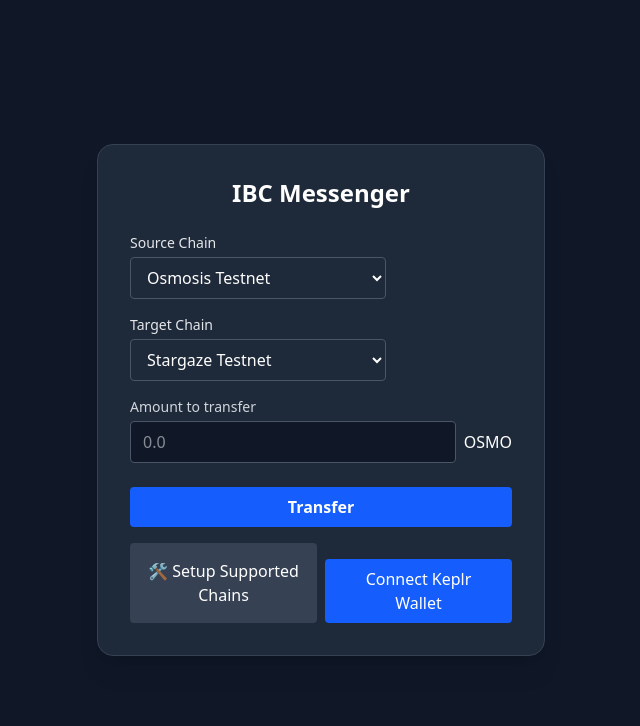
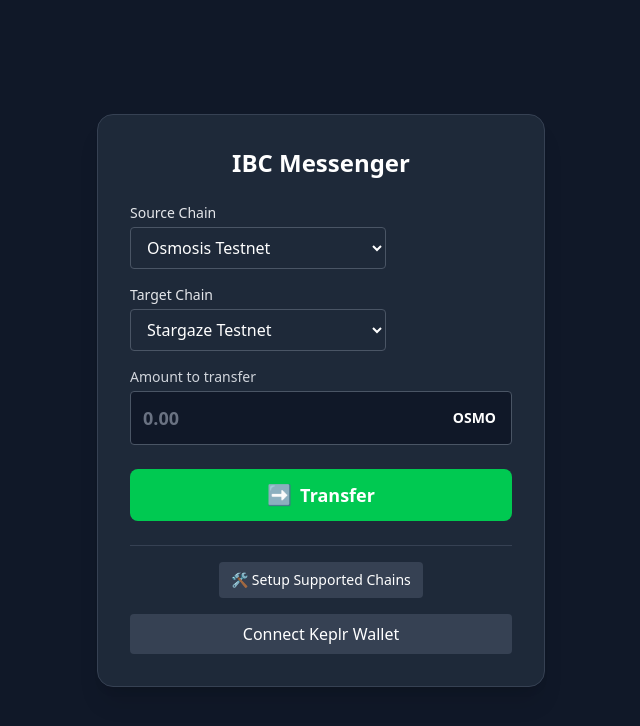
Before and after one commit to joaquinalvarezdev/ibc-messenger, a React (Vite) app: page / in a window 1280 px wide. Shown: the top 726 px of the page, without its empty margins (319-959 px from the left). Built offline with nearby package versions, Linux system fonts and the light colour scheme.

Commit message:
more fe tweaks

```diff
--- a/src/App.tsx
+++ b/src/App.tsx
@@ -1,16 +1,26 @@
+// App.tsx
 import { useState } from "react";
 import ChainSelector from "./components/ChainSelector";
 import WalletConnect from "./components/WalletConnect";
 import SuggestChainButton from "./components/SuggestChainButton";
+import AddressDisplay from "./components/AddressDisplay";
 import { CHAINS } from "./utils/chains";
 
 export default function App() {
-  const [sourceChain, setSourceChain] = useState("osmo-test-5");
-  const [targetChain, setTargetChain] = useState("elgafar-1");
+  const [sourceChain, setSourceChain] = useState(CHAINS.at(0)?.chainId || "osmo-test-5");
+  const [targetChain, setTargetChain] = useState(CHAINS.at(1)?.chainId || "elgafar-1");
   const [showSetupModal, setShowSetupModal] = useState(false);
+  const [amount, setAmount] = useState("");
+  const [addresses, setAddresses] = useState<Record<string, string>>({});
+
   const sourceInfo = CHAINS.find((c) => c.chainId === sourceChain);
   const tokenDenom = sourceInfo?.denom.replace("u", "").toUpperCase();
-  const [amount, setAmount] = useState("");
+
+  const handleSetAddress = (chainId: string, addr: string) => {
+    setAddresses((prev) => ({ ...prev, [chainId]: addr }));
+  };
+
+  const bothConnected = addresses[sourceChain] && addresses[targetChain];
 
   return (
     <div className="min-h-screen flex items-center justify-center bg-gray-900 text-white px-4">
@@ -22,41 +32,62 @@ export default function App() {
 
         <div className="mt-4">
           <label className="text-sm mb-1 block text-gray-300">Amount to transfer</label>
-          <div className="flex items-center gap-2">
+          <div className="relative flex items-center">
             <input
-              type="number"
-              min="0"
-              step="any"
+              inputMode="decimal"
+              type="text"
               value={amount}
               onChange={(e) => setAmount(e.target.value)}
-              className="bg-gray-900 border border-gray-600 text-white px-3 py-2 rounded w-full"
-              placeholder="0.0"
+              className="bg-gray-900 border border-gray-600 text-white placeholder-gray-500 px-3 py-3 pr-20 rounded w-full text-lg font-semibold appearance-none"
+              placeholder="0.00"
             />
-            <span className="text-white font-medium">{tokenDenom || "TOKEN"}</span>
+            <span className="absolute right-4 text-white text-sm font-semibold">
+              {tokenDenom || "TOKEN"}
+            </span>
           </div>
         </div>
 
-        <button className="mt-6 w-full bg-blue-600 hover:bg-blue-700 text-white font-semibold py-2 rounded transition">
-          Transfer
+        <button className="mt-6 w-full bg-green-500 hover:bg-green-600 text-white font-semibold py-3 rounded-lg transition text-lg">
+          <span className="flex items-center justify-center gap-2">
+            <span className="text-xl">➡</span> Transfer
+          </span>
         </button>
 
-        <div className="flex justify-between mt-4 gap-2">
+        <div className="mt-6 border-t border-gray-700 pt-4 flex flex-col gap-3 items-center text-sm">
           <button
             onClick={() => setShowSetupModal(true)}
-            className="w-full bg-gray-700 hover:bg-gray-600 text-white py-2 rounded"
+            className="flex items-center gap-2 bg-gray-700 hover:bg-gray-600 text-white px-3 py-2 rounded"
           >
             🛠️ Setup Supported Chains
           </button>
-          <div className="w-full">
-            <WalletConnect chainId={sourceChain} />
-          </div>
+
+          <AddressDisplay
+            address={addresses[sourceChain]}
+            chainId={sourceChain}
+            label="From Address"
+          />
+          <AddressDisplay
+            address={addresses[targetChain]}
+            chainId={targetChain}
+            label="To Address"
+          />
+        </div>
+
+        <div className="w-full mt-4">
+          {bothConnected ? (
+            <button className="w-full bg-emerald-600 text-white py-3 rounded-lg opacity-90 cursor-default text-lg font-semibold">
+              ✅ Wallet Connected
+            </button>
+          ) : (
+            <WalletConnect chainIds={[sourceChain, targetChain]} setAddress={handleSetAddress} />
+          )}
         </div>
       </div>
 
       {showSetupModal && (
         <div className="fixed inset-0 bg-black bg-opacity-70 flex items-center justify-center z-50">
           <div className="bg-gray-800 p-6 rounded-xl w-80 border border-gray-600">
-            <h2 className="text-xl font-semibold mb-4 text-center">Setup Chains</h2>
+            <h2 className="text-xl font-semibold mb-4 text-center">Setup Chains on Keplr Wallet</h2>
             {CHAINS.map((chain) => (
               <div key={chain.chainId} className="mb-2">
                 <SuggestChainButton chain={chain} />
--- /dev/null
+++ b/src/components/AddressDisplay.tsx
@@ -0,0 +1,39 @@
+import { useState } from "react";
+import { CHAINS } from "../utils/chains";
+
+interface Props {
+  address: string | null;
+  chainId: string;
+  label: string;
+}
+
+export default function AddressDisplay({ address, chainId, label }: Props) {
+  const [copied, setCopied] = useState(false);
+
+  const chain = CHAINS.find((c) => c.chainId === chainId);
+  const icon = chain ? `/icons/${chain.prefix}.png` : null;
+
+  const handleCopy = () => {
+    if (!address) return;
+    navigator.clipboard.writeText(address);
+    setCopied(true);
+    setTimeout(() => setCopied(false), 2000);
+  };
+
+  const shortAddress = address ? `${address.slice(0, 6)}...${address.slice(-4)}` : null;
+
+  if (!address) return null;
+
+  return (
+    <div className="text-xs text-center text-green-400 font-mono mt-2">
+      <span className="text-gray-400">{label}:</span>
+      <div className="flex items-center gap-2 justify-center mt-1">
+        {icon && <img src={icon} alt="icon" className="w-4 h-4" />}
+        <span>{shortAddress}</span>
+        <button onClick={handleCopy} className="text-blue-400 hover:underline">
+          {copied ? "Copied!" : "Copy"}
+        </button>
+      </div>
+    </div>
+  );
+}
--- a/src/components/WalletConnect.tsx
+++ b/src/components/WalletConnect.tsx
@@ -1,11 +1,11 @@
 import { useState } from "react";
 
 interface Props {
-  chainId: string;
+  chainIds: string[];
+  setAddress: (chainId: string, address: string) => void;
 }
 
-export default function WalletConnect({ chainId }: Props) {
-  const [address, setAddress] = useState<string | null>(null);
+export default function WalletConnect({ chainIds, setAddress }: Props) {
   const [error, setError] = useState<string | null>(null);
 
   const connect = async () => {
@@ -15,11 +15,13 @@ export default function WalletConnect({ chainId }: Props) {
         return;
       }
 
+      for (const chainId of chainIds) {
         await window.keplr.enable(chainId);
         const offlineSigner = window.keplr.getOfflineSigner(chainId);
         const accounts = await offlineSigner.getAccounts();
+        setAddress(chainId, accounts[0].address);
+      }
 
-      setAddress(accounts[0].address);
       setError(null);
     } catch (err) {
       console.error(err);
@@ -28,18 +30,14 @@ export default function WalletConnect({ chainId }: Props) {
   };
 
   return (
-    <div className="flex flex-col items-center mt-4">
-      {address ? (
-        <p className="text-green-400 font-mono">Address: {address}</p>
-      ) : (
+    <div className="flex flex-col items-center mt-2">
       <button
         onClick={connect}
-          className="bg-blue-600 text-white px-4 py-2 rounded hover:bg-blue-700 transition"
+        className="w-full bg-gray-700 hover:bg-gray-600 text-white py-2 rounded"
       >
         Connect Keplr Wallet
       </button>
-      )}
-      {error && <p className="text-red-500 mt-2">{error}</p>}
+      {error && <p className="text-red-500 text-xs mt-2">{error}</p>}
     </div>
   );
 }
```
Also changed, not shown: public/icons/osmo.png (added), public/icons/stars.png (added). Lines whose indentation alone changed are shown as unchanged.
